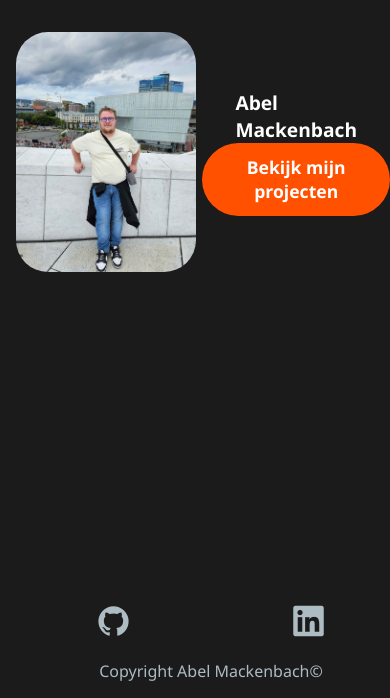
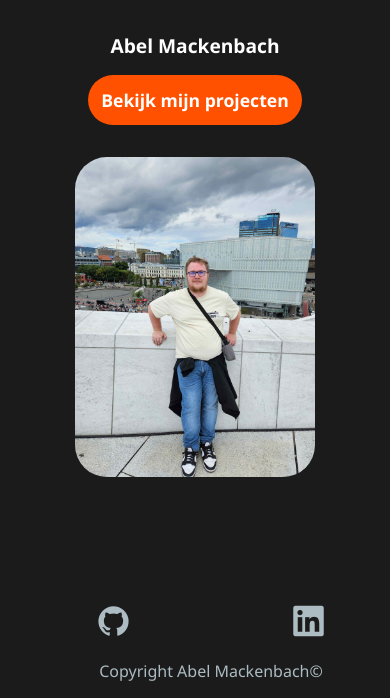
Before and after one commit to Mackab/portfolio, a PHP site: page / in a window 390 px wide. Shown: the part 146-844 px from the top of the page. Run offline with PHP 8.4, Linux system fonts and the light colour scheme.

Commit message:
responsiveness change

```diff
--- a/views/index.view.php
+++ b/views/index.view.php
@@ -5,10 +5,12 @@ require 'layout/head.php';
 ?>
 
     <main>
+        <div class="home-container">
         <img src="assets/imgs/me.jpg" class="main-image">
         <div class="index-container">
-            <div><a class="main-text">Abel <br> Mackenbach</a></div>
-            <div><button><a href="../index.php?controller=projects&action=index">Bekijk mijn projecten</a></button></div>
+            <div><a class="main-text">Abel Mackenbach</a></div>
+            <div class="main-btn"><button><a href="../index.php?controller=projects&action=index">Bekijk mijn projecten</a></button></div>
+        </div>
         </div>
     </main>
 
--- a/views/styles.css
+++ b/views/styles.css
@@ -22,7 +22,7 @@ header {
 
 }
 
-main {
+.home-container {
     display: flex;
     flex-direction: row;
     justify-content: center;
@@ -108,6 +108,7 @@ footer {
     align-items: center;
     justify-content: center;
     flex-wrap: wrap;
+    max-width: 15rem;
 }
 
 .main-image {
@@ -118,7 +119,7 @@ footer {
 
 .main-text {
     font-size: 1.8em;
-    font-weight: 700;
+    font-weight: 900;
     margin-bottom: 1rem;
 }
 
@@ -186,6 +187,23 @@ footer {
         padding: 1rem 0px;
     }
 
+    .home-container {
+        display: flex;
+        flex-direction: column-reverse;
+        justify-content: center;
+        align-items: center;
+        margin: 2rem 0;
+    }
+
+    .index-container {
+        display: flex;
+        flex-direction: column;
+        align-items: center;
+        justify-content: center;
+        flex-wrap: wrap;
+        max-width: 100%;
+    }
+
     .logo {
         display: none;
     }
@@ -211,12 +229,54 @@ footer {
 
     .main-image {
         border-radius: 2rem;
-        max-height: 15rem;
-        margin-right: 0.4rem;
-        margin-left: 1rem;
+        max-width: 15rem;
+        margin: 1rem;
     }
 
     .main-text {
         font-size: 1.2em;
+        margin: 3rem;
+    }
+
+    .main-btn {
+        padding: 1rem;
+    }
+
+    /* Projects */
+
+    .project-list {
+        display: flex;
+        justify-content: center;
+        flex-direction: column;
+        align-items: center;
+    }
+
+    .project-image {
+        max-height: 8rem;
+        max-width: 8rem;
+        margin: 1rem;
+        background-color: rgba(0, 0, 0, 0);
+        border-radius: 1rem;
+    }
+
+
+    .project {
+        display: flex;
+        align-items: center;
+        margin: 1rem;
+        padding: 1rem;
+        padding: 0;
+        flex-direction: column;
+    }
+
+    .project-details {
+        display: flex;
+        flex-direction: column;
+        justify-content: center;
+        align-items: center;
+        background-color: rgba(36, 36, 36, 0.219);
+        border-radius: 1rem;
+        width: 15rem;
+        margin: 0;
     }
 }
```
